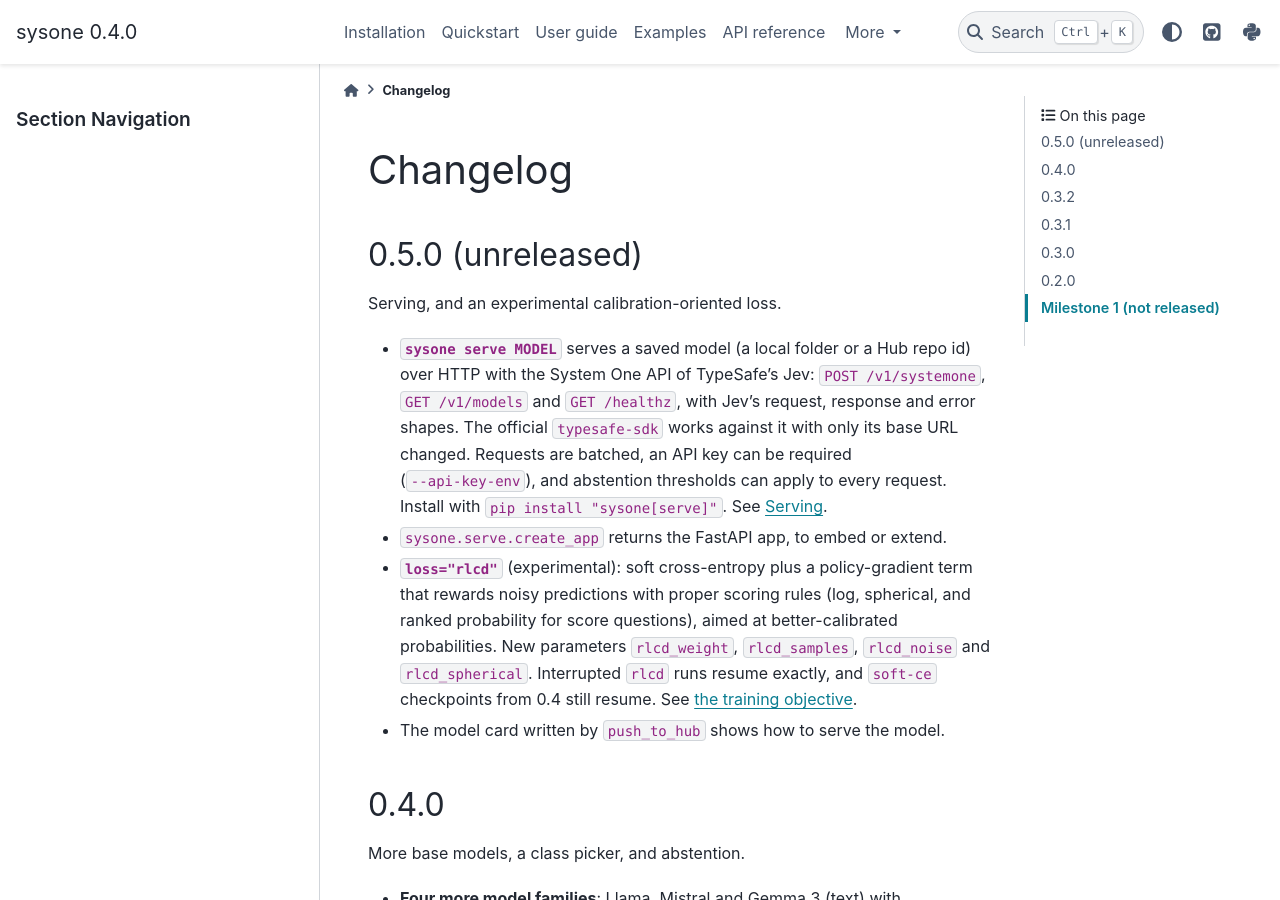
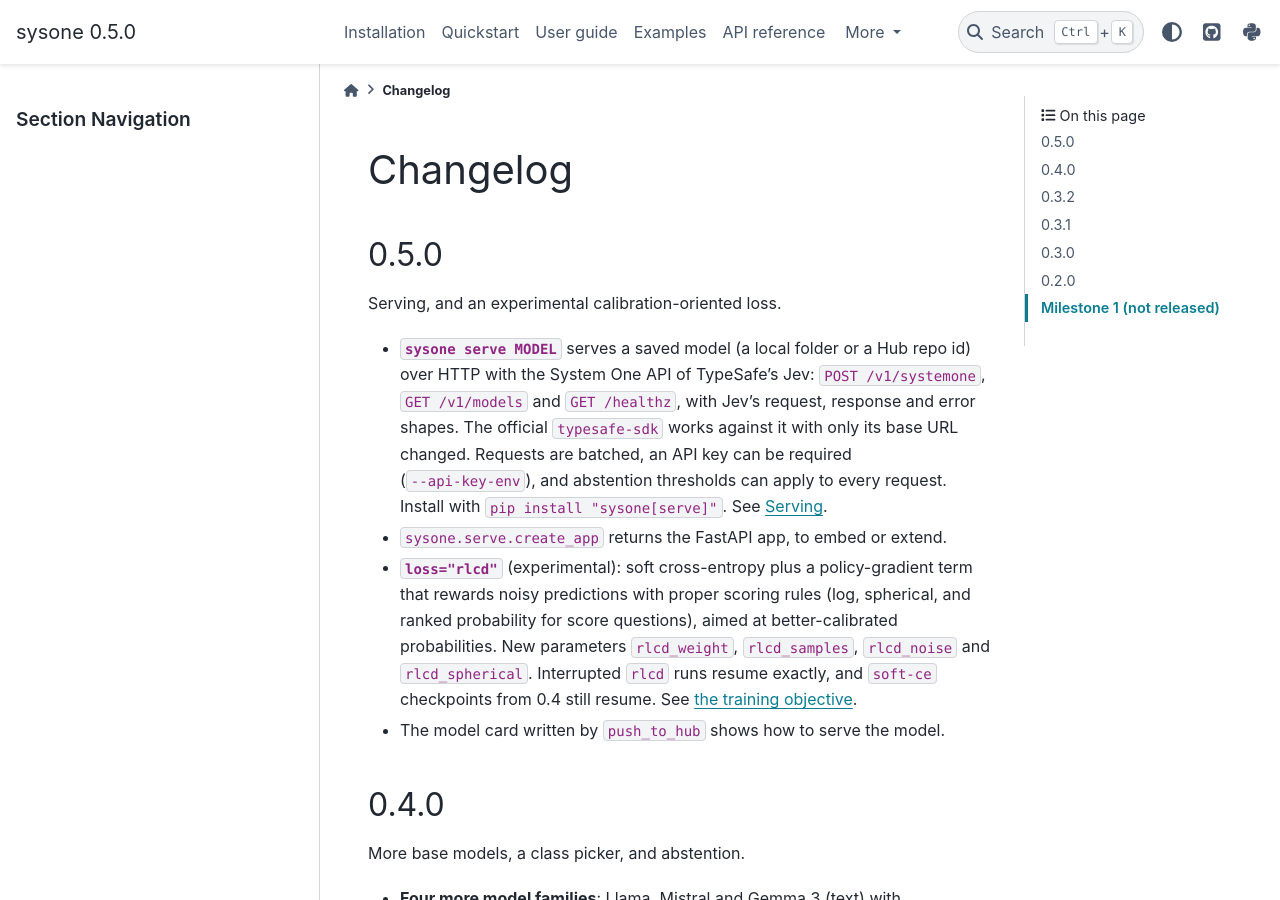
Before and after one commit to ForwardMetric/sysone, a Sphinx documentation site: the page built from docs/changelog.md, in a window 1280 px wide and 900 px high. Built offline with Sphinx 7.4.7 and the PyData theme 0.15.4, drawn with Linux system fonts in a browser that asks for light colours; pages that are not in the unit, such as notebooks, are missing from menus.

Commit message:
Prepare the 0.5.0 release
- version 0.5.0; changelog dated
- notebooks install sysone>=0.5 from PyPI
- DESIGN.md marks milestone 5 done
- README status: 0.5

Co-Authored-By: Claude Opus 5.5 <noreply@anthropic.com>

```diff
--- a/docs/changelog.md
+++ b/docs/changelog.md
@@ -1,6 +1,6 @@
 # Changelog
 
-## 0.5.0 (unreleased)
+## 0.5.0
 
 Serving, and an experimental calibration-oriented loss.
 
--- a/src/sysone/version.py
+++ b/src/sysone/version.py
@@ -1 +1 @@
-__version__ = "0.4.0"
+__version__ = "0.5.0"
```
Also changed, not shown: README.md (+1 -1 lines), docs/DESIGN.md (+1 -1 lines), 6 other files.
